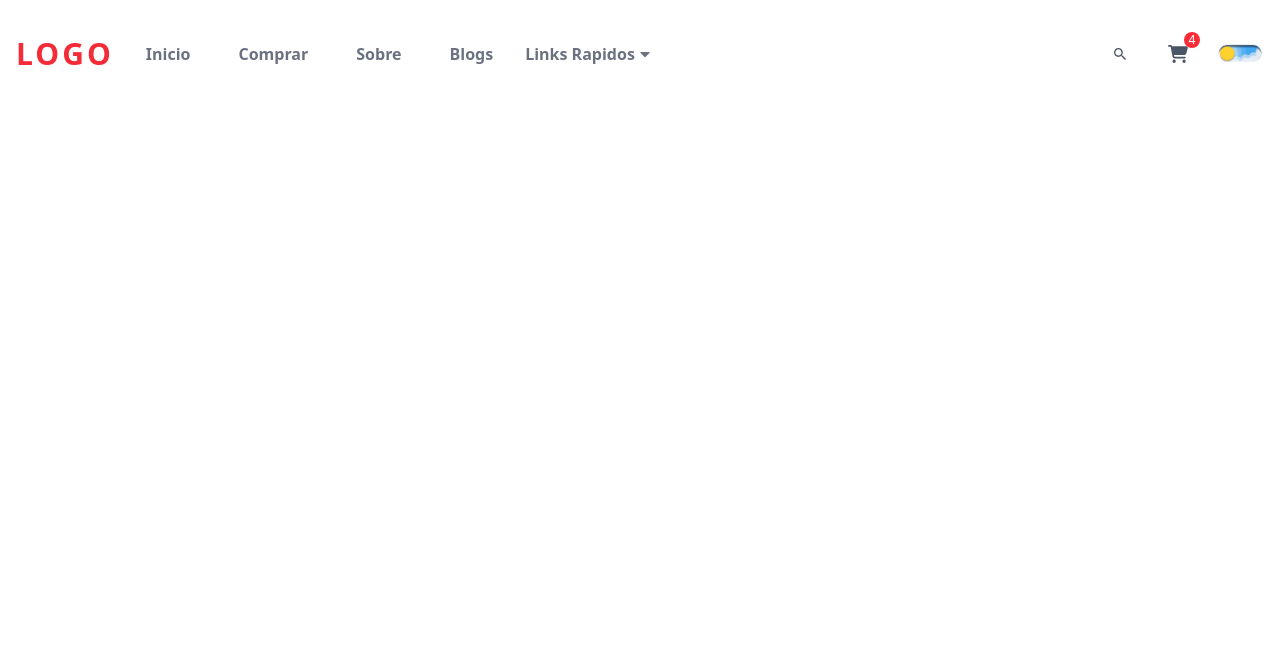
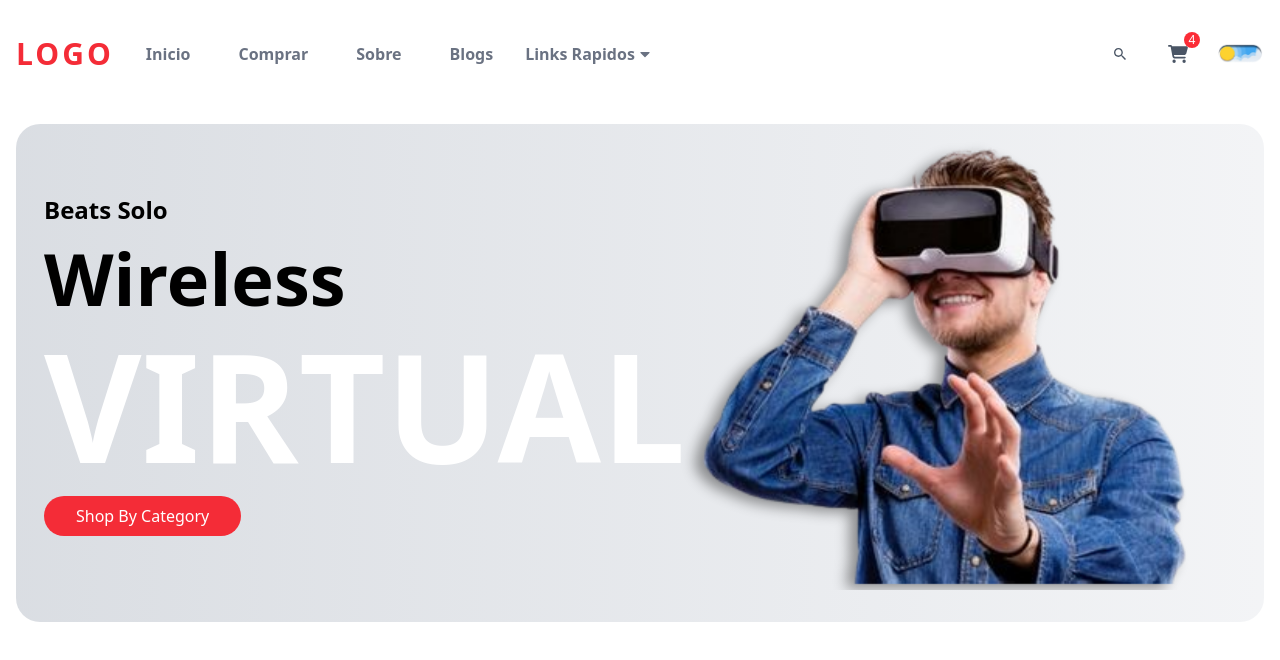
Before and after one commit to MatheusZamo/next-level, a React (Vite) app: page / in a window 1280 px wide. Shown: the top 660 px of the page. Built offline with nearby package versions, Linux system fonts and the light colour scheme.

Commit message:
Hero component created

```diff
--- a/package.json
+++ b/package.json
@@ -16,6 +16,8 @@
     "react": "18.2.0",
     "react-dom": "18.2.0",
     "react-icons": "^5.4.0",
+    "react-slick": "^0.30.3",
+    "slick-carousel": "^1.8.1",
     "tailwindcss": "^4.0.6"
   },
   "devDependencies": {
--- a/src/app.jsx
+++ b/src/app.jsx
@@ -1,9 +1,15 @@
+import { useState } from "react"
 import { Navbar } from "./components/Navbar"
+import { Hero } from "./components/Hero"
 
-const App = () => (
-  <h1>
-    <Navbar />
-  </h1>
-)
+const App = () => {
+  const [theme, setTheme] = useState("light")
+  return (
+    <>
+      <Navbar theme={theme} setTheme={setTheme} />
+      <Hero theme={theme} />
+    </>
+  )
+}
 
 export { App }
--- /dev/null
+++ b/src/components/Hero.jsx
@@ -0,0 +1,118 @@
+import Slider from "react-slick"
+
+const HeroData = [
+  {
+    id: 1,
+    img: "headphone.png",
+    subtitle: "Beats Solo",
+    title: "Wireless",
+    title2: "Headphone",
+    description:
+      "Lorem Ipsum is simply dummy text of the printing and typesetting industry.Lorem Ipsum has been the industrys standard dummy text ever since the 1500s, when an unknown printer took a galley",
+  },
+  {
+    id: 2,
+    img: "vr.png",
+    subtitle: "Beats Solo",
+    title: "Wireless",
+    title2: "Virtual",
+    description:
+      "Lorem Ipsum is simply dummy text of the printing and typesetting industry.Lorem Ipsum has been the industrys standard dummy text ever since the 1500s, when an unknown printer took a galley",
+  },
+  {
+    id: 3,
+    img: "macbook.png",
+    subtitle: "Beats Solo",
+    title: "Wireless",
+    title2: "Laptops",
+    description:
+      "Lorem Ipsum is simply dummy text of the printing and typesetting industry.Lorem Ipsum has been the industrys standard dummy text ever since the 1500s, when an unknown printer took a galley",
+  },
+]
+
+const Hero = ({ theme }) => {
+  const settings = {
+    dots: false,
+    arrows: false,
+    infinite: true,
+    speed: 800,
+    slidesToScroll: 1,
+    autoplay: true,
+    autoplaySpeed: 4000,
+    cssEase: "ease-in-out",
+    pauseOnHover: false,
+    pauseOnFocus: true,
+  }
+  return (
+    <div className="p-[1rem] smp-[3rem]">
+      {/* flex justify-center items-center */}
+      <div
+        className={`overflow-hidden rounded-3xl min-h-[550px]
+      sm:min-h-[450px] bg-gradient-to-r
+       ${
+         theme === "dark"
+           ? "from-gray-900 to-gray-800 text-white"
+           : "from-gray-300/80 to-gray-100"
+       } `}
+      >
+        <div></div>
+        <Slider {...settings} className="p-[1rem] smp-[3rem] pb-8 sm:pd-0">
+          {HeroData.map((data) => (
+            <div key={data.id}>
+              <div className="grid grid-cols-1 sm:grid-cols-2 flex justify-center items-center">
+                <div
+                  className="flex flex-col justify-center
+                gap-4 sm:pl-3 pt-12 sm:pt-0 text-center
+                sm:text-left order-2 sm:order-1 relative z-10"
+                >
+                  <p
+                    className="text-2xl sm:text-6xl
+                  lg:text-2xl font-bold"
+                  >
+                    {data.subtitle}
+                  </p>
+                  <h2
+                    className="text-5xl sm:text-6xl
+                  lg:text-7xl font-bold"
+                  >
+                    {data.title}
+                  </h2>
+                  <h1
+                    className={`text-5xl uppercase
+                  sm:text-[80px] md:text-[100px] xl:text-[150px] font-bold
+                  ${theme === "dark" ? "text-white/5" : "text-white"}`}
+                  >
+                    {data.title2}
+                  </h1>
+                  <div>
+                    <button
+                      className="bg-[var(--primary)] text-white
+                    cursor-pointer hover:scale-105 duration-300 py-2 px-8 rounded-full
+                    relative z-10"
+                    >
+                      Shop By Category
+                    </button>
+                  </div>
+                </div>
+                <div className="order-1 sm:order-2">
+                  <div>
+                    <img
+                      src={data.img}
+                      alt=""
+                      className="w-[300px] h-[300px] sm:h-[450px]
+                        sm:scale-105 sm:w-[450px] sm:h-[450px] lg:scale-110 object-contain
+                        mx-auto drop-shadow-[-8px_4px_6px_rgba(0,0,0,.4)]
+                        relative z-40"
+                    />
+                  </div>
+                </div>
+              </div>
+            </div>
+          ))}
+        </Slider>
+      </div>
+    </div>
+  )
+}
+
+export { Hero }
--- a/src/components/Navbar.jsx
+++ b/src/components/Navbar.jsx
@@ -1,4 +1,3 @@
-import { useState } from "react"
 import { IoMdSearch } from "react-icons/io"
 import { FaCartShopping } from "react-icons/fa6"
 import { FaCaretDown } from "react-icons/fa"
@@ -29,9 +28,7 @@
   },
 ]
 
-const Navbar = () => {
-  const [theme, setTheme] = useState("light")
-
+const Navbar = ({ theme, setTheme }) => {
   return (
     <div
       className={`duration-500 relative z-40 ${
--- a/src/main.jsx
+++ b/src/main.jsx
@@ -1,6 +1,8 @@
 import { createRoot } from "react-dom/client"
 import { App } from "./app.jsx"
 import "./index.css"
+import "slick-carousel/slick/slick.css"
+import "slick-carousel/slick/slick-theme.css"
 
 const rootElement = document.querySelector('[data-js="root"]')
 const root = createRoot(rootElement)
```
Also changed, not shown: 1 other file (tests, documents, lock files or other folders).
